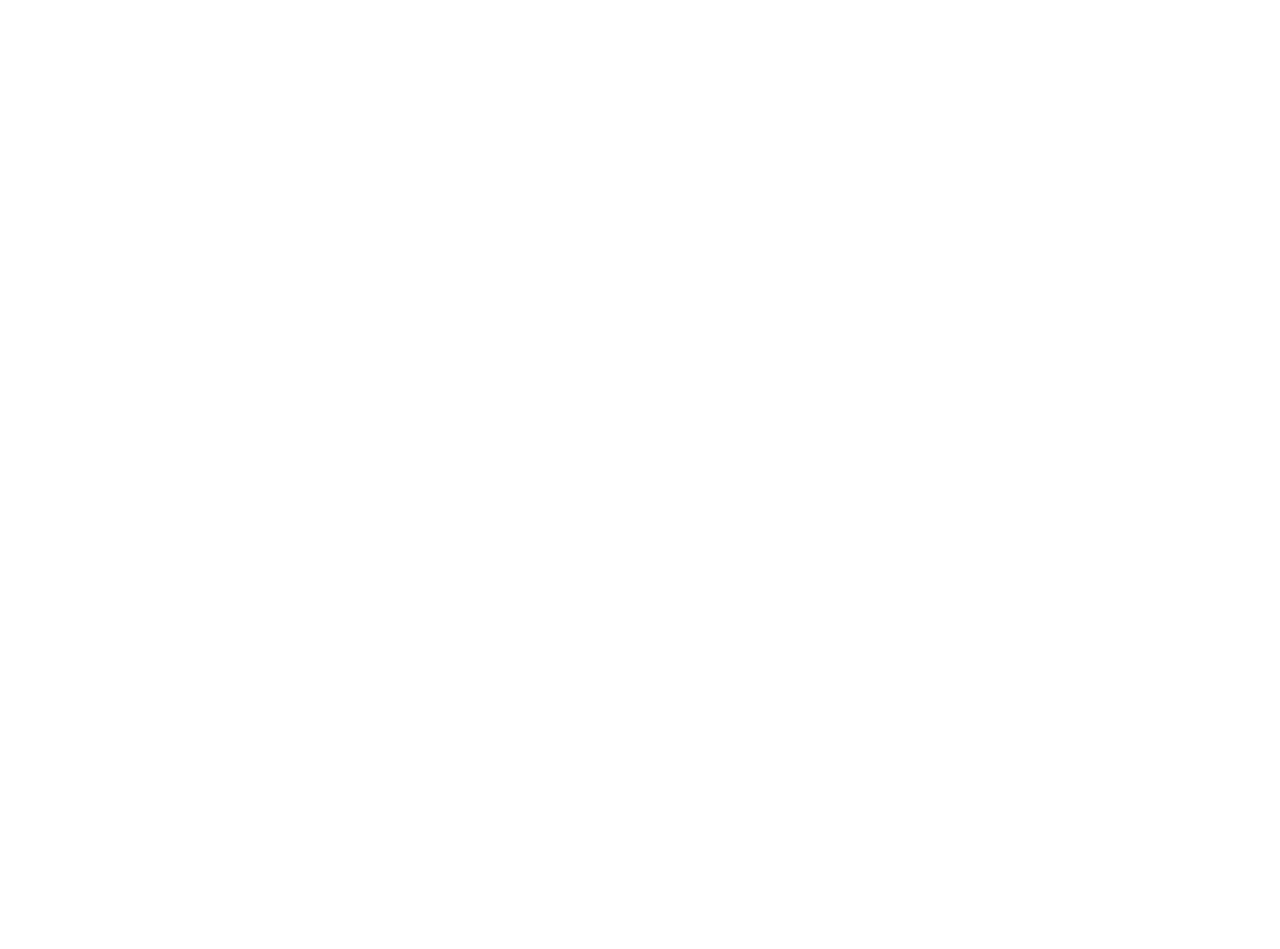
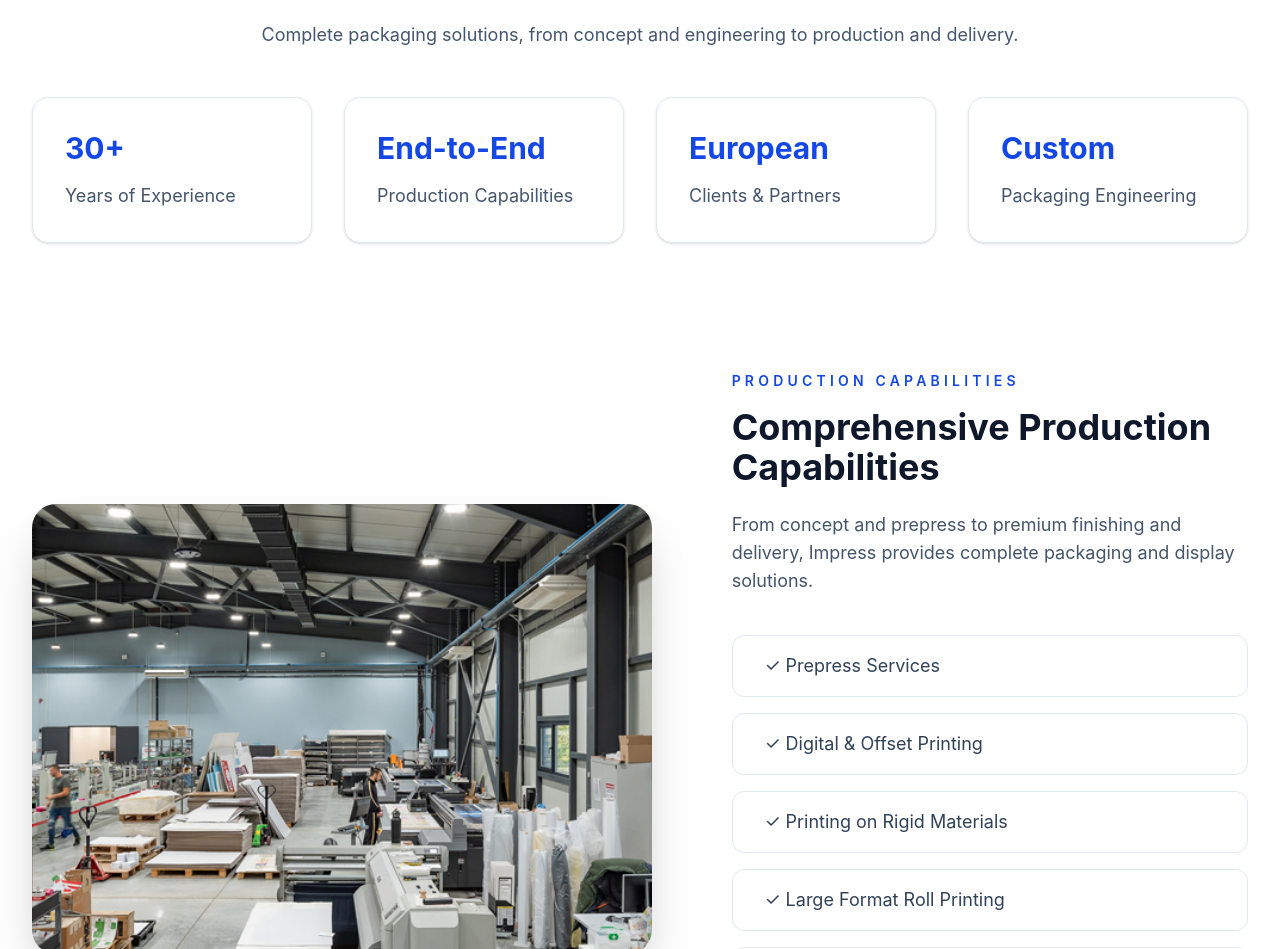
Before and after one commit to svetoslavsgeorgiev84/impress-digital-platform, a React (Vite) app in the folder impress-spa/: page / in a window 1280 px wide. Shown: the part 943-1892 px from the top of the page. Before the commit the page ends 800 px from the top, so only its background shows below. Built offline with nearby package versions, Linux system fonts and the light colour scheme.

Commit message:
feat: add company sections and production capabilities

```diff
--- a/impress-spa/src/App.tsx
+++ b/impress-spa/src/App.tsx
@@ -1,12 +1,16 @@
 import MainLayout from "./layouts/MainLayout";
 import Navbar from "./components/layout/Navbar/Navbar";
 import Hero from "./sections/Hero/Hero";
+import WhyImpress from "./sections/WhyImpress/WhyImpress";
+import Capabilities from "./sections/Capabilities/Capabilities";
 
 function App() {
   return (
     <MainLayout>
       <Navbar />
       <Hero />
+      <WhyImpress />
+      <Capabilities />
     </MainLayout>
   );
 }
--- a/impress-spa/src/components/ui/Section/Section.tsx
+++ b/impress-spa/src/components/ui/Section/Section.tsx
@@ -1,10 +1,14 @@
 type SectionProps = {
   children: React.ReactNode;
+  className?: string;
 };
 
-function Section({ children }: SectionProps) {
+function Section({
+  children,
+  className = "",
+}: SectionProps) {
   return (
-    <section className="py-16 lg:py-24">
+    <section className={`py-12 lg:py-16 ${className}`}>
       {children}
     </section>
   );
--- /dev/null
+++ b/impress-spa/src/sections/Capabilities/Capabilities.tsx
@@ -0,0 +1,81 @@
+import Container from "../../components/ui/Container/Container";
+import Section from "../../components/ui/Section/Section";
+import productionImage from "../../assets/images/production.jpg";
+
+function Capabilities() {
+    const capabilities = [
+        "Prepress Services",
+        "Digital & Offset Printing",
+        "Printing on Rigid Materials",
+        "Large Format Roll Printing",
+        "Finishing Operations",
+        "Custom Packaging Solutions",
+    ];
+
+    return (
+        <Section>
+            <Container>
+                <div className="grid gap-20 lg:grid-cols-[1.2fr_1fr] lg:items-center">
+                    <div>
+                        <img
+                            src={productionImage}
+                            alt="Impress production"
+                            className="
+                            h-[450px]
+                            w-full
+                            rounded-3xl
+                            object-cover
+                            shadow-2xl
+                        "
+                        />
+                    </div>
+
+                    <div>
+                        <p className="text-sm font-semibold uppercase tracking-[0.3em] text-blue-700">
+                            Production Capabilities
+                        </p>
+
+                        <h2 className="mt-4 text-4xl font-bold text-slate-900">
+                            Comprehensive Production Capabilities
+                        </h2>
+
+                        <p className="mt-6 text-lg text-slate-600">
+                            From concept and prepress to premium finishing and delivery,
+                            Impress provides complete packaging and display solutions.
+                        </p>
+
+                        <div className="mt-10 space-y-4">
+                            {capabilities.map((item) => (
+                                <div
+                                    key={item}
+                                    className="
+                                                flex
+                                                items-center
+                                                gap-4
+                                                rounded-xl
+                                                border
+                                                border-slate-200
+                                                p-4
+                                                transition-all
+                                                duration-300
+                                                hover:border-blue-200
+                                                hover:translate-x-2
+                                                hover:shadow-md
+                                            "
+                                >
+                                    <div className="text-blue-700 text-xl" />
+
+                                    <span className="text-lg text-slate-700">
+                                        ✓ {item}
+                                    </span>
+                                </div>
+                            ))}
+                        </div>
+                    </div>
+                </div>
+            </Container>
+        </Section>
+    );
+}
+
+export default Capabilities;
--- /dev/null
+++ b/impress-spa/src/sections/WhyImpress/WhyImpress.tsx
@@ -0,0 +1,85 @@
+import Container from "../../components/ui/Container/Container";
+import Section from "../../components/ui/Section/Section";
+
+function WhyImpress() {
+    const items = [
+        {
+            title: "30+",
+            text: "Years of Experience",
+        },
+        {
+            title: "End-to-End",
+            text: "Production Capabilities",
+        },
+        {
+            title: "European",
+            text: "Clients & Partners",
+        },
+        {
+            title: "Custom",
+            text: "Packaging Engineering",
+        },
+    ];
+
+    return (
+        <Section>
+            <Container>
+                <div className="text-center">
+                    <p className="text-sm font-semibold uppercase tracking-[0.3em] text-blue-700">
+                        Why Impress
+                    </p>
+
+                    <h2 className="mt-4 text-4xl font-bold text-slate-900">
+                        Trusted Packaging Partner
+                    </h2>
+
+                    <p className="mx-auto mt-6 max-w-3xl text-lg text-slate-600">
+                        Complete packaging solutions, from concept and engineering
+                        to production and delivery.
+                    </p>
+                </div>
+
+                <div className="mt-12 grid gap-8 md:grid-cols-2 xl:grid-cols-4">
+                    {items.map((item) => (
+                        <div
+                            key={item.text}
+                            className="
+                group
+                rounded-2xl
+                border
+                border-slate-200
+                bg-white
+                p-8
+                shadow-sm
+                transition-all
+                duration-300
+                hover:-translate-y-2
+                hover:border-blue-200
+                hover:shadow-xl
+              "
+                        >
+                            <h3
+                                className="
+                  text-3xl
+                  font-bold
+                  text-blue-700
+                  transition-colors
+                  duration-300
+                  group-hover:text-sky-500
+                "
+                            >
+                                {item.title}
+                            </h3>
+
+                            <p className="mt-4 text-lg text-slate-600">
+                                {item.text}
+                            </p>
+                        </div>
+                    ))}
+                </div>
+            </Container>
+        </Section>
+    );
+}
+
+export default WhyImpress;
```
Also changed, not shown: impress-spa/src/assets/images/production.jpg (added), impress-spa/src/sections/Hero/Hero.tsx (indentation only).
